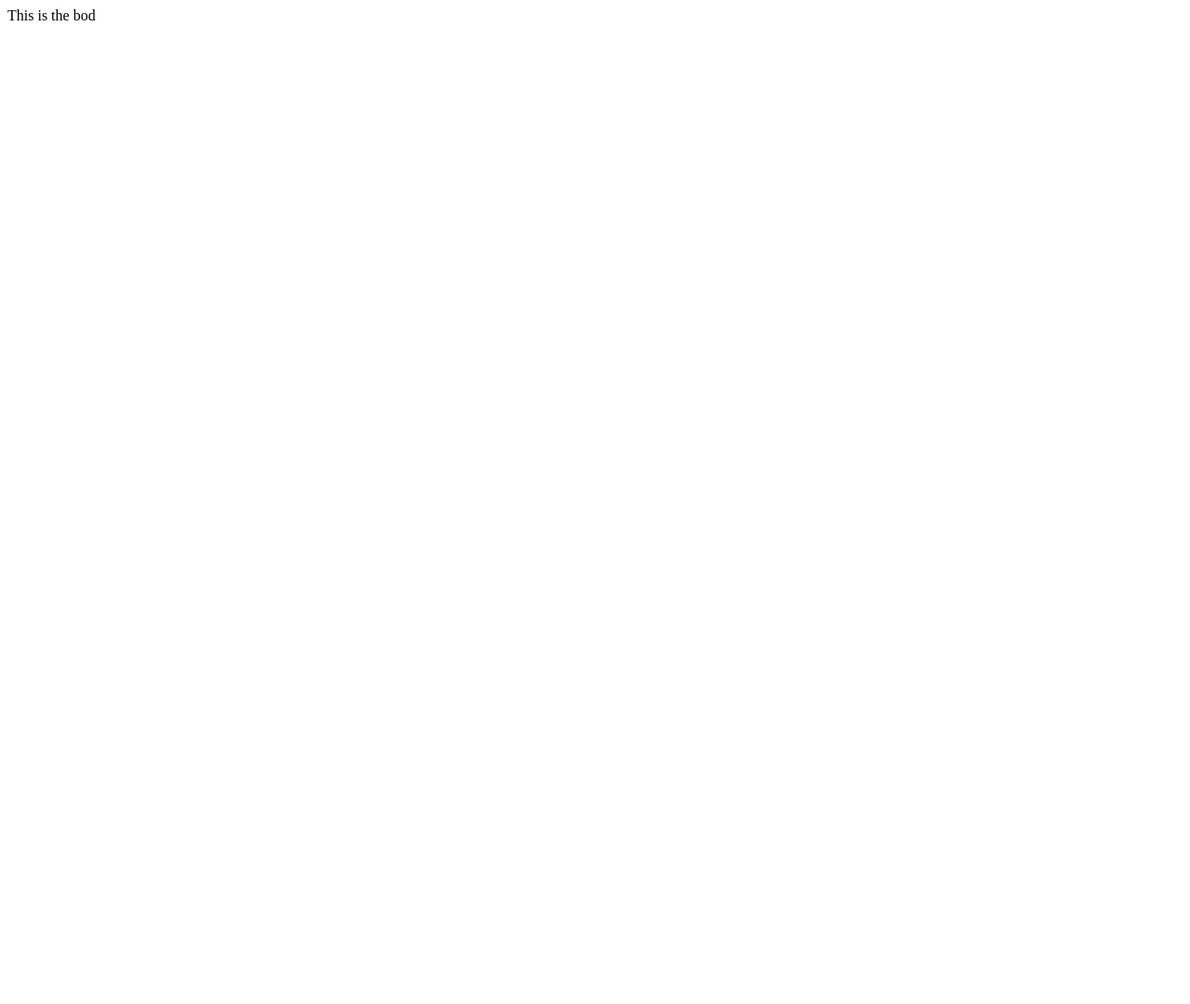
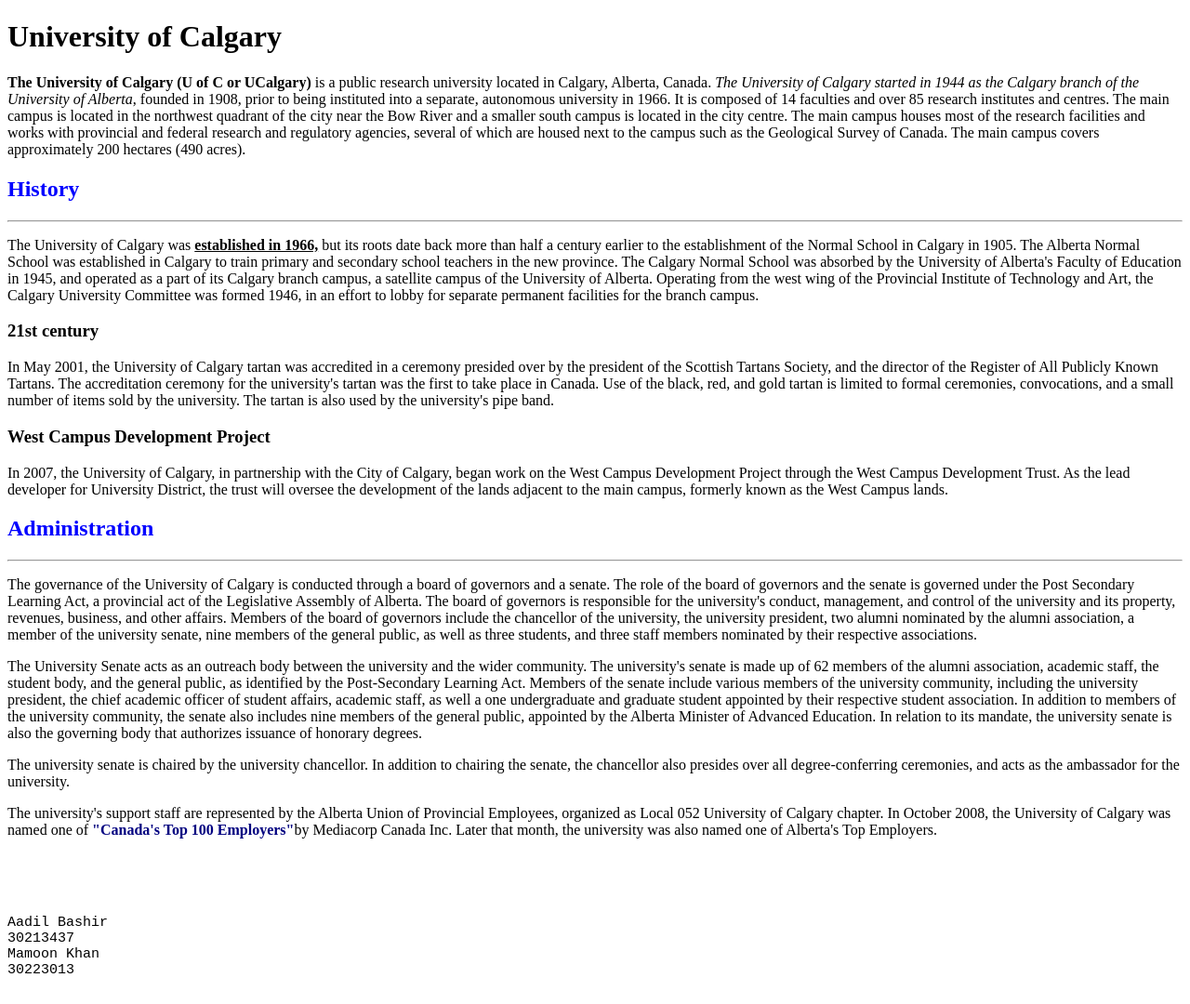
Before and after one commit to ade123a/ENSF381, a plain HTML site: page index.html in a window 1280 px wide. Shown: the whole page at 93% size. Before the commit the page ends 800 px from the top, so only its background shows below. Drawn offline with Linux system fonts and the light colour scheme.

Commit message:
Added the index.html file

```diff
--- a/index.html
+++ b/index.html
@@ -3,9 +3,101 @@
 <head>
     <meta charset="UTF-8">
     <meta name="viewport" content="width=device-width, initial-scale=1.0">
-    <title>Document</title>
+    <title>University of Calgary</title>
 </head>
 <body>
-    This is the bod
+    <h1>University of Calgary</h1>
+
+    <p><b>The University of Calgary (U of C or UCalgary)</b> is a public research university located in Calgary, Alberta, Canada.
+        <i>The University of Calgary started in 1944 as the Calgary branch of the University of Alberta</i>, founded in 1908,
+         prior to being instituted into a separate, autonomous university in 1966.
+         It is composed of 14 faculties and over 85 research institutes and centres.
+          The main campus is located in the northwest quadrant of the city near the Bow River and a smaller south campus is located
+           in the city centre.
+            The main campus houses most of the research facilities and works with provincial and federal research and regulatory
+             agencies, several of which are housed next to the campus such as the Geological Survey of Canada.
+              The main campus covers approximately 200 hectares (490 acres).</p>
+
+              <h2 style="color: blue;">History</h2>
+              <hr>
+
+              <p>The University of Calgary was <b><u>established in 1966,</u></b> but its roots date back more than half a century earlier
+                 to the establishment of the Normal School in Calgary in 1905.
+                 The Alberta Normal School was established in Calgary to train primary and secondary school teachers
+                 in the new province. The Calgary Normal School was absorbed by the University of Alberta's Faculty of Education
+                  in 1945, and operated as a part of its Calgary branch campus, a satellite campus of the University of Alberta.
+                   Operating from the west wing of the Provincial Institute of Technology and Art,
+                    the Calgary University Committee was formed 1946, in an effort to lobby for separate permanent facilities
+                     for the branch campus.</p>
+
+
+            <p>
+               <h3><b>21st century</b></h3>
+
+            In May 2001, the University of Calgary tartan was accredited in a ceremony presided over by the president
+            of the Scottish Tartans Society, and the director of the Register of All Publicly Known Tartans.
+             The accreditation ceremony for the university's tartan was the first to take place in Canada.
+             Use of the black, red, and gold tartan is limited to formal ceremonies, convocations,
+              and a small number of items sold by the university. The tartan is also used by the university's pipe band.
+
+            </p>
+
+
+            <p>
+                <b><h3>West Campus Development Project</h3></b>
+                In 2007, the University of Calgary, in partnership with the City of Calgary, began work on the West Campus Development Project through the West Campus Development Trust. As the lead developer for University District, the trust will oversee the development of the lands adjacent to the main campus, formerly known as the West Campus lands.
+            </p>
+
+            <h2 style="color: blue;">Administration</h2>
+
+            <hr>
+
+           <p>
+            The governance of the University of Calgary is conducted through a board of governors and a senate.
+             The role of the board of governors and the senate is governed under the Post Secondary Learning Act,
+             a provincial act of the Legislative Assembly of Alberta. The board of governors is responsible for the university's
+             conduct, management, and control of the university and its property, revenues, business, and other affairs.
+              Members of the board of governors include the chancellor of the university, the university president,
+               two alumni nominated by the alumni association, a member of the university senate, nine members of the general public,
+               as well as three students, and three staff members nominated by their respective associations.
+
+           </p>
+
+           <p>The University Senate acts as an outreach body between the university and the wider community.
+            The university's senate is made up of 62 members of the alumni association, academic staff, the student body,
+            and the general public, as identified by the Post-Secondary Learning Act.
+            Members of the senate include various members of the university community, including the university president,
+             the chief academic officer of student affairs, academic staff, as well a one undergraduate and graduate student
+             appointed by their respective student association. In addition to members of the university community,
+             the senate also includes nine members of the general public, appointed by the Alberta Minister of Advanced Education.
+             In relation to its mandate, the university senate is also the governing body that authorizes issuance of honorary degrees.
+
+           </p>
+
+           <p>
+            The university senate is chaired by the university chancellor. In addition to chairing the senate,
+             the chancellor also presides over all degree-conferring ceremonies, and acts as the ambassador for the university.
+
+           </p>
+            <p>
+                The university's support staff are represented by the Alberta Union of Provincial Employees,
+                 organized as Local 052 University of Calgary chapter. In October 2008, the University of Calgary was named
+                  one of <b><font style="color: navy";>"Canada's Top 100 Employers"</font></b>by Mediacorp Canada Inc.
+                Later that month, the university was also named one of Alberta's Top Employers.
+            </p>
+
+            <br>
+            <br>
+
+
+<pre>
+<font style="font-size: 15px;" >
+Aadil Bashir
+30213437
+Mamoon Khan
+30223013
+</font>
+</pre>
+
 </body>
 </html>
```
